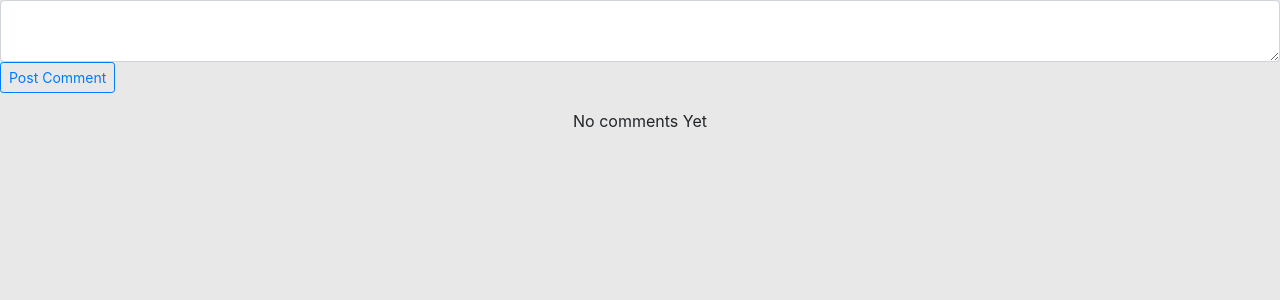
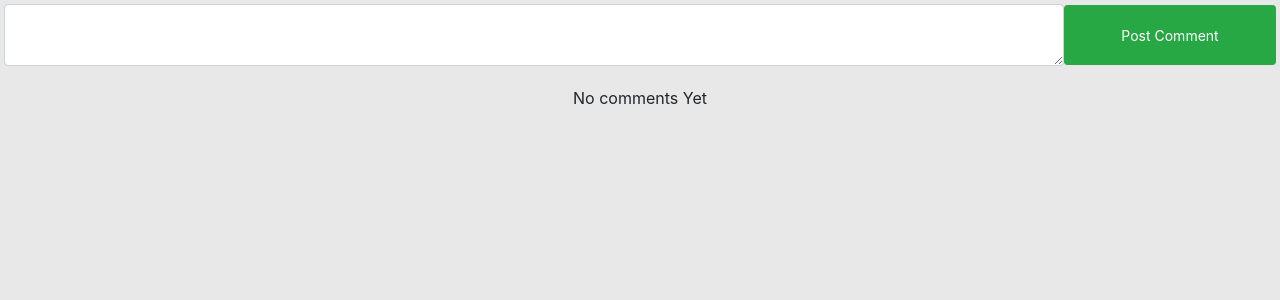
Before and after one commit to ashlyzette/amigoha, a PHP site: page /comments_frame.php in a window 1280 px wide. Shown: the top 300 px of the page. Run offline with PHP 8.4, Linux system fonts and the light colour scheme; the visitor is signed in with stand-in values (Sample User, id 1); data that the repository does not hold is empty.

Commit message:
change styling on iframe and add dummy id to style.css to avoid server caching

```diff
--- a/assets/css/style.css
+++ b/assets/css/style.css
@@ -24,6 +24,9 @@ body{
 	background-color: white;
 	padding: 10px;
 	margin-left: 10px;
+	box-shadow: 2px 2px 1px #D3D3D3;
+	width:100%;
+	border-radius: 10px;
 }
 
 .onePost{
@@ -42,11 +45,12 @@ body{
 .status_post{
 	margin-top: 20px;
 	background-color: white;
-	border:1px solid #f5f5f5;
+	/* border:1px solid #f5f5f5; */
 	box-shadow: 2px 2px 1px #D3D3D3;
 	z-index: 1;
 	width:100%;
 	cursor: pointer;
+	border-radius: 10px;
 }
 
 .comment_section{
@@ -58,6 +62,7 @@ body{
 	width: 97%;
 	margin: 10px;
 	border: 0;
+	border-radius: 5px;
 }
 .img_pix{
 	float:left;
@@ -66,3 +71,12 @@ body{
 	font-size: 0.9em;
 	font-style: italic;
 }
+.past_comment{
+	font-size: 0.7em;
+	font-style: italic;
+	color:gray;
+	margin:0;
+}
+.comment_post{
+	height:60px;
+}
--- a/assets/js/amigo.js
+++ b/assets/js/amigo.js
@@ -1,3 +1,4 @@
+$( document ).ready(function(){
     var element = document.getElementById("comment_section");
 
     element.addEventListener("click", showComments);
@@ -12,3 +13,4 @@ function showComments(){
             }
         }
     }
+});
--- a/comments_frame.php
+++ b/comments_frame.php
@@ -16,14 +16,7 @@
 <head>
     <title></title>
     <link rel="stylesheet" type="text/css" href= "assets/css/bootstrap.css">
-    <link rel="stylesheet" type="text/css" href= "assets/css/style.css">
-    <style>
-        .past_comment{
-            font-size: 0.7em;
-            font-style: italic;
-            color:gray;
-        }
-    </style>
+    <link rel="stylesheet" type="text/css" href= "assets/css/style.css?id041804">
 </head>
 <body>
     <?php
@@ -42,13 +35,12 @@
             $date_now = date("Y-m-d H:i:s");
             $posted_by = $user_log;
             $insert_post =mysqli_query($con,"INSERT INTO comments VALUES (NULL, '$post_body', '$posted_by', '$post_to', '$date_now', 'no', '$post_id')");
-            echo "<p> Comment Posted </p>";
         }
     ?>
     <!-- Create the form   -->
-    <form action="comments_frame.php?post_id=<?php echo $post_id; ?>" id="comment_form" name="postComment<?php echo $post_id; ?>" method="POST">
-            <textarea class="form-control" name = "postBody"></textarea>
-            <button class="btn btn-outline-primary btn-sm d-flex justify-content-end" name ="postComment<?php echo $post_id; ?>"> Post Comment </button>
+    <form class="form-inline px-1 py-1" action="comments_frame.php?post_id=<?php echo $post_id; ?>" id="comment_form" name="postComment<?php echo $post_id; ?>" method="POST">
+        <textarea class="form-control col-10 comment_post" name = "postBody"></textarea>
+        <button class="btn btn-success btn-sm col-2 comment_post" name ="postComment<?php echo $post_id; ?>"> Post Comment </button>
     </form>
 
     <!-- Load comments -->
@@ -107,7 +99,7 @@
                 $user_obj = new User($con,$posted_by);
                 $profile_pic = $user_obj->getProfilePic();
             ?>
-                <div class="ml-2 mr-2">
+                <div class="user_comments ml-2 mr-2">
                     <div class="post_profile_pic">
                         <a class="img_pix" href="<?php echo $posted_by; ?>" target="_parent">
                             <img src="<?php echo $profile_pic; ?>" width='30'>
--- a/includes/classes/Post.php
+++ b/includes/classes/Post.php
@@ -70,6 +70,7 @@ class Post{
 				$date_added = $row['date_added'];
 				$user_to = $row['user_to'];
 				$likes = $row['likes'];
+				$iframe_height="";
 
 				if ($user_to == 'none'){
 					$user_to = "";
@@ -167,9 +168,11 @@ class Post{
 					} else if ($total_comments==1){
 						$comment = 1 . " comment";
 						$myDisplay = "Display:block";
+						$iframe_height= "height:150px";
 					} else {
 						$comment = $total_comments . " comments";
 						$myDisplay = "Display:block";
+						$iframe_height= "height:300px";
 					}
 
 					$str .= "<div class='status_post ml-2' onClick='javascript:toggle$id()'>
@@ -192,7 +195,7 @@ class Post{
 								</div>
 
 								<div class='post_comment' id='toggleComment$id' style ='$myDisplay'>
-									<iframe class='iframe_post' src='comments_frame.php?post_id=$id' id='comment_iframe'></iframe>
+									<iframe class='iframe_post' src='comments_frame.php?post_id=$id' id='comment_iframe' style='$iframe_height'></iframe>
 								</div>
 							</div>";
 				}//End if
--- a/includes/standards/footer.php
+++ b/includes/standards/footer.php
@@ -1,7 +1,7 @@
 
 	<script src="https://kit.fontawesome.com/0a18e92247.js"></script>
 	<script src="https://code.jquery.com/jquery-1.9.1.min.js"></script>
+	<script src="assets/js/bootstrap.js"></script>
 	<script src="assets/js/amigo.js"></script>
-	<script src="assets/js/bootstrap.js"></script>
 </body>
 </html>
--- a/includes/standards/header.php
+++ b/includes/standards/header.php
@@ -21,9 +21,7 @@
 	<script src="https://code.jquery.com/jquery-1.9.1.min.js"></script>
 	<link rel="stylesheet" type="text/css" href= "assets/css/bootstrap.css">
 	<link rel="stylesheet" type="text/css" href= "assets/css/register_style.css">
-	<link rel="stylesheet" type="text/css" href= "assets/css/style.css">
-
-	<!-- font awesome -->
+	<link rel="stylesheet" type="text/css" href= "assets/css/style.css?id041804">
 </head>
 <body>
 	<nav class="navbar navbar-expand-lg navbar-light loginHeader">
```
Lines whose indentation alone changed are shown as unchanged.
